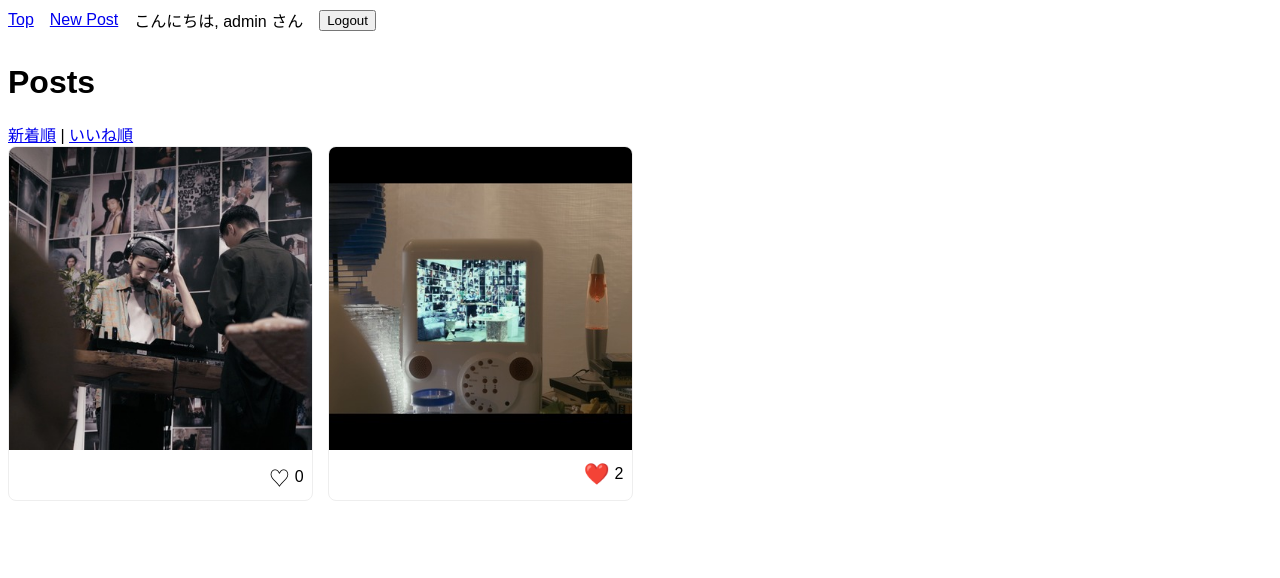
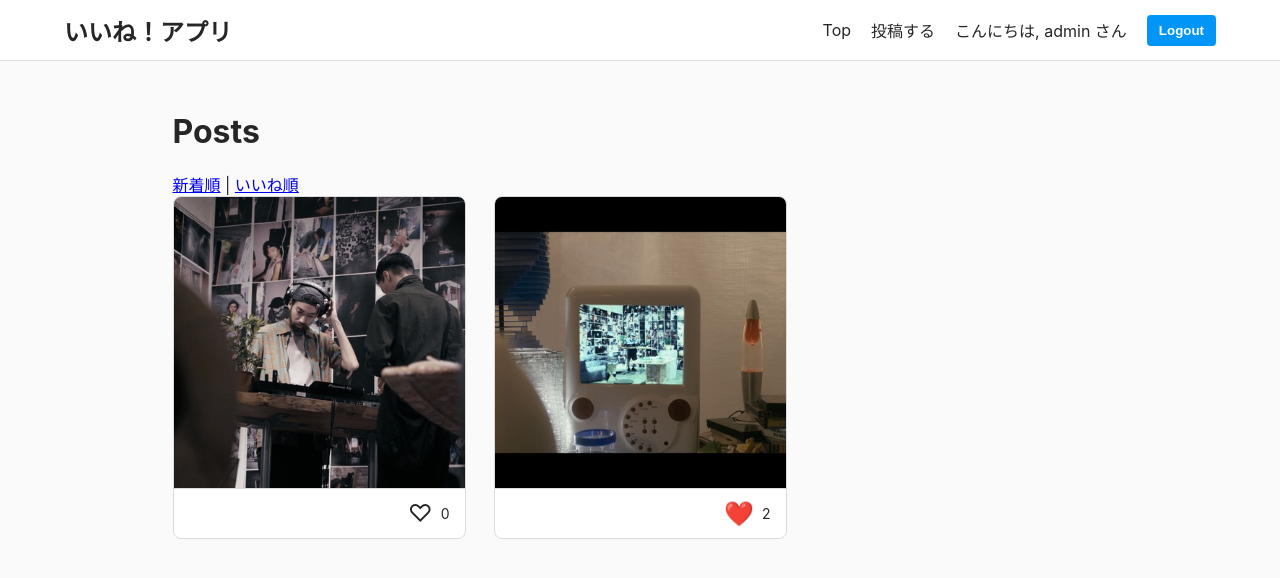
Before and after one commit to matsudakatio/MYDATABASEAPP2, a Django app: page / in a window 1280 px wide. Shown: the top 578 px of the page. Run offline with Django 5.2, Linux system fonts and the light colour scheme; a user stored in the database is signed in; data comes from the database, SQL or seed files in the repository; both versions use the stored data as it was after the commit.

Commit message:
２回目

```diff
--- a/LIKEAPP/settings.py
+++ b/LIKEAPP/settings.py
@@ -120,6 +120,10 @@ USE_TZ = True
 
 STATIC_URL = "static/"
 
+STATICFILES_DIRS = [
+    BASE_DIR / "static",
+]
+
 # Default primary key field type
 # https://docs.djangoproject.com/en/5.2/ref/settings/#default-auto-field
 
--- /dev/null
+++ b/static/css/style.css
@@ -0,0 +1,176 @@
+/* static/css/style.css */
+
+/* 全体のスタイル */
+body {
+    font-family: -apple-system, BlinkMacSystemFont, "Segoe UI", Roboto, Helvetica, Arial, sans-serif;
+    background-color: #FAFAFA; /* Instagram風の薄いグレー背景 */
+    color: #262626;
+    margin: 0;
+    padding-top: 80px; /* 固定ナビゲーションバーの高さ分、コンテンツ開始位置を調整 */
+}
+
+/* ナビゲーションバー */
+nav {
+    display: flex;
+    justify-content: space-between; /* ロゴとメニューを両端に配置 */
+    align-items: center;
+    padding: 0 5%;
+    background-color: #FFFFFF;
+    border-bottom: 1px solid #DBDBDB;
+    height: 60px;
+    position: fixed; /* 画面上部に固定 */
+    top: 0;
+    width: 90%; /* 横幅を指定 */
+    z-index: 1000;
+}
+
+/* ナビゲーションバー内のリンクとテキスト */
+nav a, nav span {
+    text-decoration: none;
+    color: #262626;
+    font-size: 16px;
+}
+
+/* ナビゲーションバーの左側と右側をグループ化 */
+nav .nav-left, nav .nav-right {
+    display: flex;
+    align-items: center;
+    gap: 20px;
+}
+
+/* ロゴのスタイル */
+nav .logo {
+    font-weight: bold;
+    font-size: 24px;
+    color: #262626;
+}
+
+/* ボタンのスタイル */
+nav button {
+    background-color: #0095F6; /* 明るい青 */
+    color: white;
+    border: none;
+    border-radius: 4px;
+    padding: 8px 12px;
+    font-weight: bold;
+    cursor: pointer;
+    transition: background-color 0.3s;
+}
+
+nav button:hover {
+    background-color: #0077C3; /* 少し暗い青 */
+}
+
+/* メインコンテンツエリア */
+main {
+    max-width: 935px; /* コンテンツの最大幅を指定 */
+    margin: 2rem auto; /* 中央揃え */
+    padding: 0 20px;
+}
+
+/* 投稿グリッド */
+.grid-container {
+    display: grid;
+    grid-template-columns: repeat(auto-fill, minmax(280px, 1fr));
+    gap: 28px;
+}
+
+.grid-item {
+    background-color: #FFFFFF;
+    border: 1px solid #DBDBDB;
+    border-radius: 8px;
+    overflow: hidden;
+    display: flex;
+    flex-direction: column;
+    transition: box-shadow 0.3s ease;
+}
+
+.grid-item:hover {
+    box-shadow: 0 4px 12px rgba(0, 0, 0, 0.1); /* ホバー時に影をつける */
+}
+
+.grid-item .image-container {
+    position: relative;
+    cursor: pointer;
+}
+
+.grid-item img {
+    width: 100%;
+    height: auto;
+    aspect-ratio: 1 / 1;
+    object-fit: cover;
+    display: block;
+}
+
+/* ホバー時に表示されるユーザー名 */
+.username-overlay {
+    position: absolute;
+    top: 0;
+    left: 0;
+    width: 100%;
+    height: 100%;
+    background: rgba(0, 0, 0, 0.4);
+    color: white;
+    display: flex;
+    justify-content: center;
+    align-items: center;
+    font-weight: bold;
+    font-size: 18px;
+    opacity: 0; /* 普段は非表示 */
+    transition: opacity 0.3s ease;
+    text-decoration: none;
+    pointer-events: none;
+}
+
+.image-container:hover .username-overlay {
+    opacity: 1; /* ホバー時に表示 */
+}
+
+/* 投稿情報（いいねボタンなど） */
+.post-info {
+    padding: 10px 15px;
+    display: flex;
+    justify-content: flex-end; /* 右揃え */
+    align-items: center;
+    font-size: 14px;
+    gap: 8px;
+    border-top: 1px solid #DBDBDB;
+}
+
+/* いいねボタン */
+.like-button {
+    font-size: 24px;
+    cursor: pointer;
+    color: #262626;
+    transition: color 0.2s, transform 0.2s;
+}
+
+.like-button:hover {
+    color: #FD1D1D; /* 赤色に変化 */
+    transform: scale(1.1); /* 少し大きくする */
+}
+
+/* いいね済みのスタイル（JavaScriptでクラスを付け替える想定） */
+.like-button.liked {
+    color: #ED4956;
+}
+
+/* レスポンシブ対応 */
+@media (max-width: 600px) {
+    body {
+        padding-top: 60px;
+    }
+
+    nav {
+        padding: 0 15px;
+        height: 50px;
+    }
+
+    nav .logo {
+        font-size: 20px;
+    }
+
+    .grid-container {
+        gap: 10px;
+    }
+}
--- a/templates/base.html
+++ b/templates/base.html
@@ -1,86 +1,21 @@
+{% load static %}
 <!DOCTYPE html>
 <html lang="ja">
 <head>
     <meta charset="UTF-8">
-    <title>Instagram Clone</title>
-    <style>
-        /* 簡単なスタイリング */
-        body { font-family: sans-serif; }
-        nav { display: flex; gap: 1rem; margin-bottom: 2rem; align-items: center; }
-
-        .grid-container {
-            display: grid;
-            grid-template-columns: repeat(auto-fill, minmax(250px, 1fr));
-            gap: 15px;
-        }
-
-        .grid-item {
-            /* 各投稿アイテムの枠線や影（任意） */
-            border: 1px solid #eee;
-            border-radius: 8px;
-            overflow: hidden;
-            display: flex; /* 画像といいね欄を縦に並べる */
-            flex-direction: column;
-        }
-
-        .grid-item img {
-            width: 100%;
-            height: auto;
-            aspect-ratio: 1 / 1; /* 画像を正方形に */
-            object-fit: cover;   /* はみ出た部分をトリミング */
-        }
-
-        .image-container {
-            position: relative; /* オーバーレイの基準位置 */
-        }
-
-        /* ユーザー名を表示するオーバーレイ */
-        .username-overlay {
-            position: absolute;
-            top: 0;
-            left: 0;
-            width: 100%;
-            height: 100%;
-            background: rgba(0, 0, 0, 0.5);
-            color: white;
-
-            /* 文字を中央に配置 */
-            display: flex;
-            justify-content: center;
-            align-items: center;
-            font-weight: bold;
-
-            /* 普段は非表示 */
-            opacity: 0;
-            transition: opacity 0.3s ease;
-            text-decoration: none;
-        }
-
-        /* ホバー時にオーバーレイを表示 */
-        .image-container:hover .username-overlay {
-            opacity: 1;
-        }
-
-        /* 画像の下、いいねボタンのエリア */
-        .post-info {
-            padding: 8px;
-            display: flex;
-            justify-content: flex-end; /* 右揃えにする */
-            align-items: center;
-            gap: 5px; /* ボタンと数字の間のスペース */
-        }
-
-        .like-button {
-            font-size: 1.3rem;
-            cursor: pointer;
-        }
-    </style>
+    <meta name="viewport" content="width=device-width, initial-scale=1.0">
+    <title>LIKE APP</title>
+    <link rel="stylesheet" href="{% static 'css/style.css' %}">
 </head>
 <body>
     <nav>
+        <div class="nav-left">
+            <a href="{% url 'posts:top' %}" class="logo">いいね！アプリ</a>
+        </div>
+        <div class="nav-right">
             <a href="{% url 'posts:top' %}">Top</a>
             {% if user.is_authenticated %}
-            <a href="{% url 'posts:post_create' %}">New Post</a>
+                <a href="{% url 'posts:post_create' %}">投稿する</a>
                 <span>こんにちは, {{ user.username }} さん</span>
                 <form action="{% url 'accounts:logout' %}" method="post" style="display: inline;">
                     {% csrf_token %}
@@ -90,6 +25,7 @@
                 <a href="{% url 'accounts:login' %}">Login</a>
                 <a href="{% url 'accounts:signup' %}">Sign Up</a>
             {% endif %}
+        </div>
     </nav>
     <main>
         {% block content %}
```
Also changed, not shown: db.sqlite3, 1 other file. Lines whose indentation alone changed are shown as unchanged.
